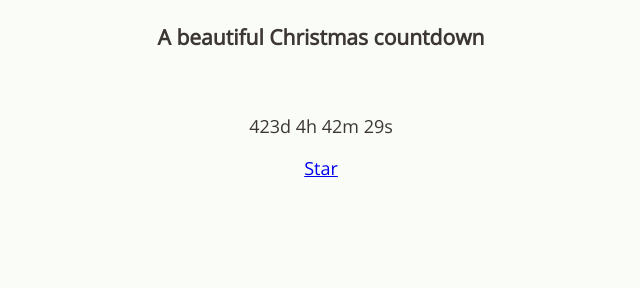
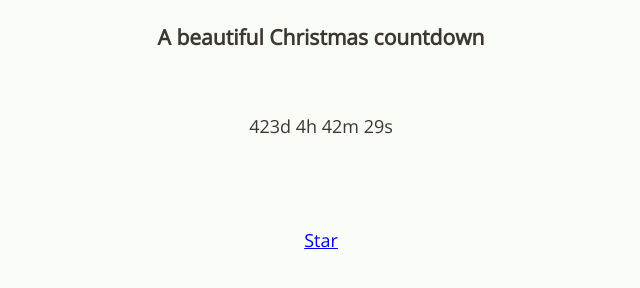
Before and after one commit to gitter-badger/wait, a plain HTML site: page index.html in a window 1280 px wide. Shown: the part 182-470 px from the top of the page, without its empty margins (327-967 px from the left). Drawn offline with nearby package versions, Linux system fonts and the light colour scheme.

Commit message:
Update index.html

```diff
--- a/index.html
+++ b/index.html
@@ -14,11 +14,8 @@
 <img src="./img/twemoji-tree.png" style="width:98px;height:98px;"> <br/>
 <h1> Wait </h1>
 <h3>A beautiful Christmas countdown</h3> <br/>
-<p id="countdown"></p>
+<p id="countdown"></p>  <br/> <br/> <br/>
+<a class="github-button" href="https://github.com/vutondesign/wait" data-icon="octicon-star" data-show-count="true" aria-label="Star ntkme/github-buttons on GitHub">Star</a>
 </body>
 
-<footer>
-<a class="github-button" href="https://github.com/vutondesign/wait" data-icon="octicon-star" data-show-count="true" aria-label="Star ntkme/github-buttons on GitHub">Star</a>
-</footer>
-
 </html>
```
